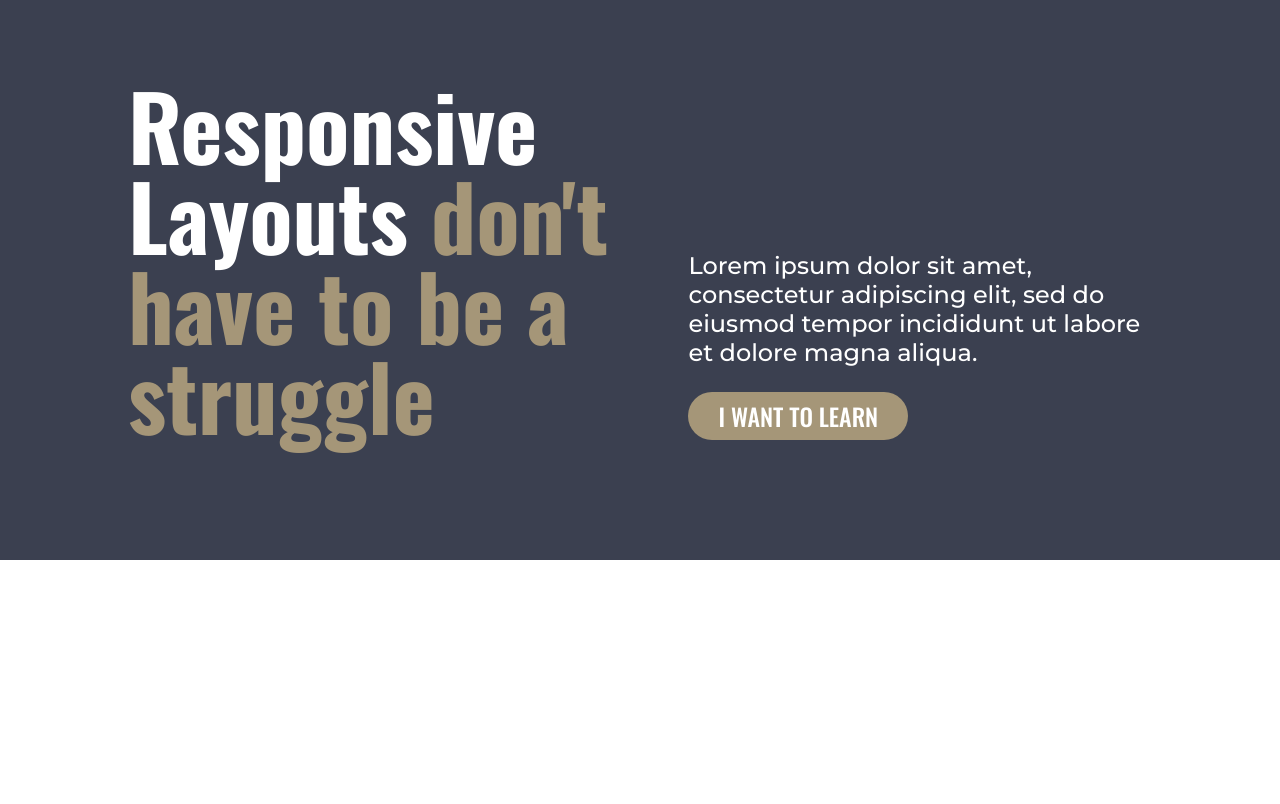
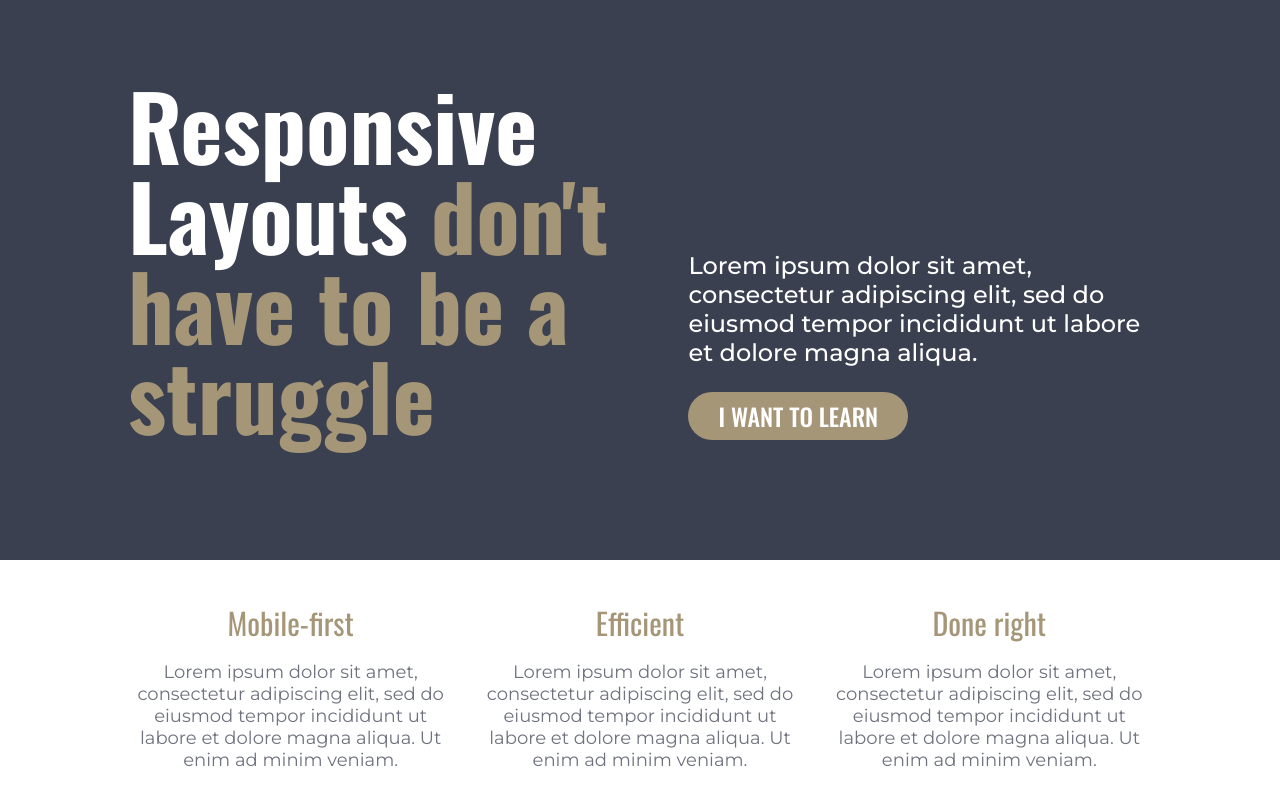
Before and after one commit to Arkorede/crl-landing-page, a plain HTML site: page index.html in a window 1280 px wide. Shown: the part 70-874 px from the top of the page. Before the commit the page ends 800 px from the top, so only its background shows below. Drawn offline with nearby package versions, Linux system fonts and the light colour scheme.

Commit message:
Feat: completed feature section

```diff
--- a/index.html
+++ b/index.html
@@ -11,6 +11,7 @@
       rel="stylesheet"
     />
     <link rel="stylesheet" href="style.css" />
+    <link rel="stylesheet" href="queries.css" />
   </head>
   <body>
     <header class="header">
@@ -56,6 +57,35 @@
         </div>
       </div>
     </section>
+
+    <section class="features">
+      <div class="container row">
+        <div class="feature">
+          <h3 class="feature__title">Mobile-first</h3>
+          <p class="feature__content">
+            Lorem ipsum dolor sit amet, consectetur adipiscing elit, sed do
+            eiusmod tempor incididunt ut labore et dolore magna aliqua. Ut enim
+            ad minim veniam.
+          </p>
+        </div>
+        <div class="feature">
+          <h3 class="feature__title">Efficient</h3>
+          <p class="feature__content">
+            Lorem ipsum dolor sit amet, consectetur adipiscing elit, sed do
+            eiusmod tempor incididunt ut labore et dolore magna aliqua. Ut enim
+            ad minim veniam.
+          </p>
+        </div>
+        <div class="feature">
+          <h3 class="feature__title">Done right</h3>
+          <p class="feature__content">
+            Lorem ipsum dolor sit amet, consectetur adipiscing elit, sed do
+            eiusmod tempor incididunt ut labore et dolore magna aliqua. Ut enim
+            ad minim veniam.
+          </p>
+        </div>
+      </div>
+    </section>
     <script src="main.js"></script>
   </body>
 </html>
--- /dev/null
+++ b/queries.css
@@ -0,0 +1,86 @@
+@media (min-width: 700px) {
+  .nav-toggle {
+    display: none;
+  }
+
+  .nav {
+    visibility: visible;
+    display: flex;
+    justify-content: end;
+    height: auto;
+    position: relative;
+  }
+
+  .nav__list {
+    margin: 0;
+    font-size: 18px;
+    font-weight: 700;
+  }
+
+  .nav__item {
+    display: inline-block;
+    margin-left: 16px;
+  }
+
+  .nav__item + .nav__item {
+    margin-top: 0;
+  }
+
+  .row {
+    display: flex;
+    justify-content: space-between;
+  }
+
+  .hero {
+    padding: 80px 0 120px 0;
+  }
+
+  .hero__text {
+    display: flex;
+    flex-direction: row;
+    align-items: end;
+    column-gap: 40px;
+    justify-content: space-between;
+  }
+
+  .hero__text h1 {
+    font-size: 60px;
+    line-height: 60px;
+  }
+
+  .hero__cta p {
+    font-size: 22px;
+  }
+
+  .hero__cta .btn {
+    font-size: 20px;
+  }
+
+  .feature + .feature {
+    margin-top: 0;
+    margin-left: 24px;
+  }
+
+  .feature__title {
+    font-size: 30px;
+  }
+
+  .feature__content {
+    margin-top: 16px;
+  }
+}
+
+@media (min-width: 1000px) {
+  .hero__text h1 {
+    font-size: 90px;
+    line-height: 90px;
+  }
+
+  .hero__cta p {
+    font-size: 24px;
+  }
+
+  .hero__cta .btn {
+    font-size: 24px;
+  }
+}
--- a/style.css
+++ b/style.css
@@ -167,76 +167,27 @@ img {
   display: inline-block;
 }
 
-@media (min-width: 700px) {
-  .nav-toggle {
-    display: none;
-  }
-
-  .nav {
-    visibility: visible;
-    display: flex;
-    justify-content: end;
-    height: auto;
-    position: relative;
-  }
-
-  .nav__list {
-    margin: 0;
-    font-size: 18px;
-    font-weight: 700;
-  }
-
-  .nav__item {
-    display: inline-block;
-    margin-left: 16px;
-  }
-
-  .nav__item + .nav__item {
-    margin-top: 0;
-  }
-
-  .row {
-    display: flex;
-    justify-content: space-between;
-  }
-
-  .hero {
-    padding: 80px 0 120px 0;
-  }
-
-  .hero__text {
-    display: flex;
-    flex-direction: row;
-    align-items: end;
-    column-gap: 40px;
-    justify-content: space-between;
-  }
-
-  .hero__text h1 {
-    font-size: 60px;
-    line-height: 60px;
-  }
-
-  .hero__cta p {
-    font-size: 22px;
-  }
-
-  .hero__cta .btn {
-    font-size: 20px;
-  }
+/* FEATURES */
+.features {
+  padding: 40px 0;
 }
 
-@media (min-width: 1000px) {
-  .hero__text h1 {
-    font-size: 90px;
-    line-height: 90px;
-  }
+.feature + .feature {
+  margin-top: 20px;
+}
 
-  .hero__cta p {
-    font-size: 24px;
-  }
+.feature__title {
+  font-size: 25px;
+  font-weight: normal;
+  text-align: center;
+  color: #a59678;
+}
 
-  .hero__cta .btn {
-    font-size: 24px;
-  }
+.feature__content {
+  font-family: "Montserrat", sans-serif;
+  font-size: 18px;
+  font-weight: normal;
+  color: #6f737f;
+  text-align: center;
+  margin-top: 10px;
 }
```
